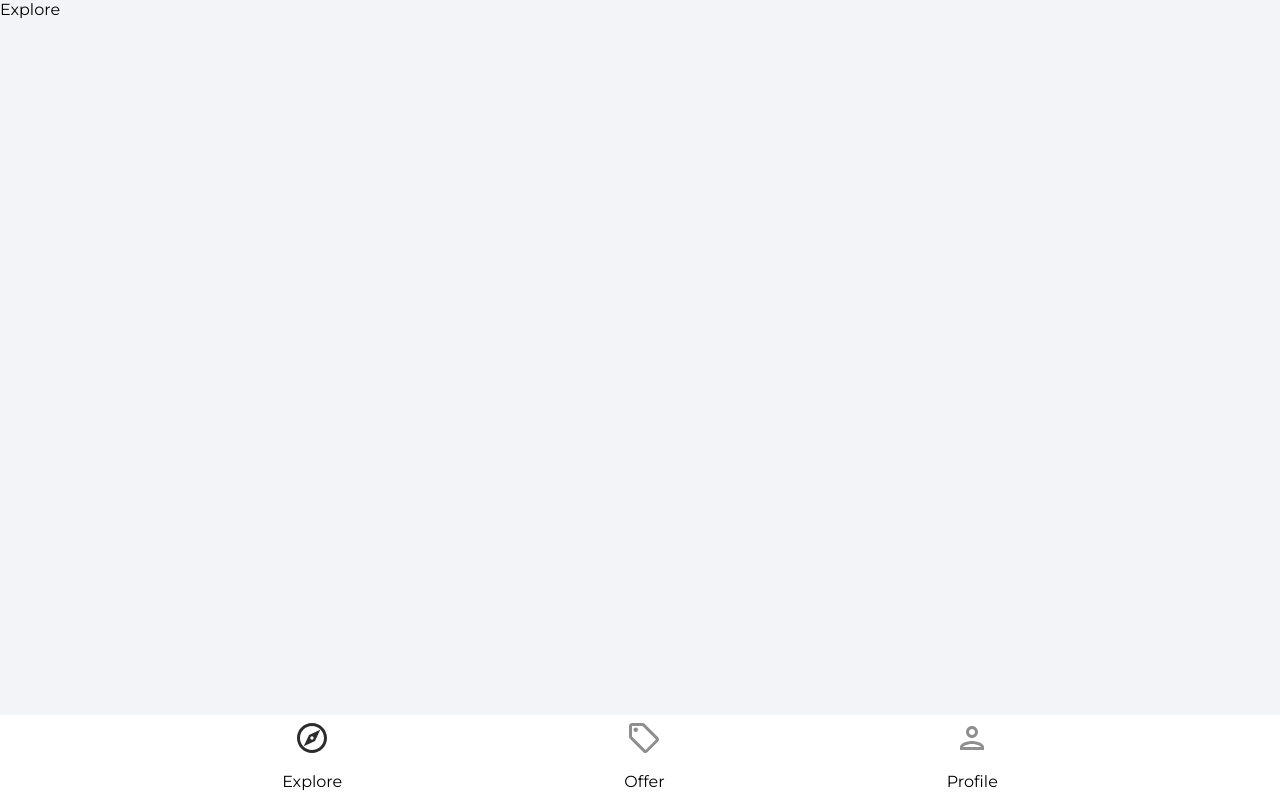
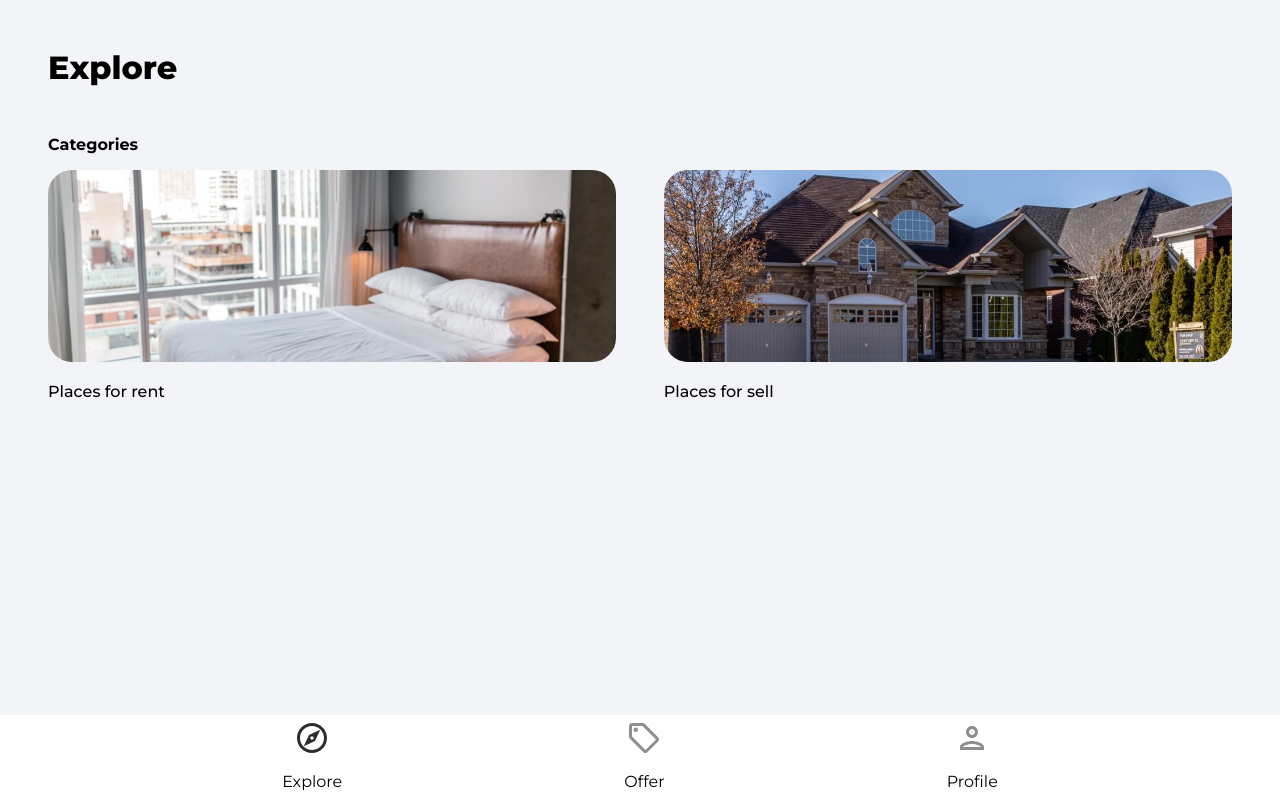
Before and after one commit to lidusol/house-marketplace, a React (Create React App) app: page / in a window 1280 px wide. Built offline with nearby package versions, Linux system fonts and the light colour scheme.

Commit message:
Fetch listing

```diff
--- a/src/App.js
+++ b/src/App.js
@@ -5,6 +5,7 @@
 import PrivateRoute from "./components/PrivateRoute";
 import Explore from "./pages/Explore";
 import Offers from "./pages/Offers";
+import Category from "./pages/Category";
 import Profile from "./pages/Profile";
 import SignIn from "./pages/SignIn";
 import SignUp from "./pages/SignUp";
@@ -17,6 +18,7 @@
         <Routes>
           <Route path="/" element={<Explore />} />
           <Route path="/offer" element={<Offers />} />
+          <Route path="/category/:categoryName" element={<Category />} />
           <Route path="/profile" element={<PrivateRoute />}>
             <Route path="/profile" element={<Profile />} />
           </Route>
--- /dev/null
+++ b/src/pages/Category.jsx
@@ -0,0 +1,82 @@
+import React, { useEffect, useState } from "react";
+import { useParams } from "react-router-dom";
+import {
+  collection,
+  getDocs,
+  query,
+  where,
+  orderBy,
+  limit,
+  startAfter,
+} from "firebase/firestore";
+import { db } from "../firebase.config";
+import { toast } from "react-toastify";
+import Spinner from "../components/Spinner";
+import { async } from "@firebase/util";
+
+function Category() {
+  const [listings, setListings] = useState(null);
+  const [loading, setLoading] = useState(true);
+
+  const params = useParams();
+
+  useEffect(() => {
+    const fetchListings = async () => {
+      try {
+        const listingsRef = collection(db, "listings");
+
+        const q = query(
+          listingsRef,
+          where("type", "==", params.categoryName),
+          orderBy("timestamp", "desc"),
+          limit(10)
+        );
+
+        const querySnap = await getDocs(q);
+        const listings = [];
+
+        querySnap.forEach((doc) => {
+          return listings.push({
+            id: doc.id,
+            data: doc.data(),
+          });
+        });
+
+        setListings(listings);
+        setLoading(false);
+      } catch (error) {
+        toast.error("Could not fetch listings");
+      }
+    };
+
+    fetchListings();
+  }, [params.categoryName]);
+  return (
+    <div className="category">
+      <header>
+        <p className="pageHeader">
+          {params.categoryName === "rent"
+            ? "Places for rent"
+            : "Places for sale"}
+        </p>
+      </header>
+      {loading ? (
+        <Spinner />
+      ) : listings && listings.length > 0 ? (
+        <>
+          <main>
+            <ul className="categoryListings">
+              {listings.map((listing) => (
+                <h3 key={listing.id}>{listing.data.name}</h3>
+              ))}
+            </ul>
+          </main>
+        </>
+      ) : (
+        <p>No listings for {params.categoryName}</p>
+      )}
+    </div>
+  );
+}
+
+export default Category;
--- a/src/pages/Explore.jsx
+++ b/src/pages/Explore.jsx
@@ -1,7 +1,37 @@
 import React from "react";
+import { Link } from "react-router-dom";
+import rentCategoryImage from "../assets/jpg/rentCategoryImage.jpg";
+import sellCategoryImage from "../assets/jpg/sellCategoryImage.jpg";
 
 function Explore() {
-  return <div>Explore</div>;
+  return (
+    <div className="explore">
+      <header>
+        <p className="pageHeader">Explore</p>
+      </header>
+      <main>
+        <p className="exploreCategoryHeading">Categories</p>
+        <div className="exploreCategories">
+          <Link to="/category/rent">
+            <img
+              src={rentCategoryImage}
+              alt="rent"
+              className="exploreCategoryImg"
+            />
+            <p className="exploreCategoryName">Places for rent</p>
+          </Link>
+          <Link to="/category/sell">
+            <img
+              src={sellCategoryImage}
+              alt="sell"
+              className="exploreCategoryImg"
+            />
+            <p className="exploreCategoryName">Places for sell</p>
+          </Link>
+        </div>
+      </main>
+    </div>
+  );
 }
 
 export default Explore;
--- a/src/pages/Profile.jsx
+++ b/src/pages/Profile.jsx
@@ -2,7 +2,7 @@
 import { getAuth, updateProfile } from "firebase/auth";
 import { updateDoc, doc } from "firebase/firestore";
 import { db } from "../firebase.config";
-import { useNavigate, Link } from "react-router-dom";
+import { useNavigate } from "react-router-dom";
 import { toast } from "react-toastify";
 
 function Profile() {
```
